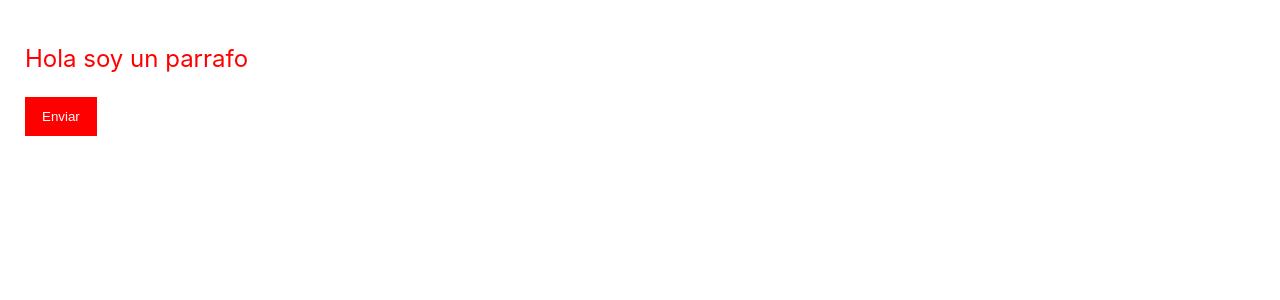
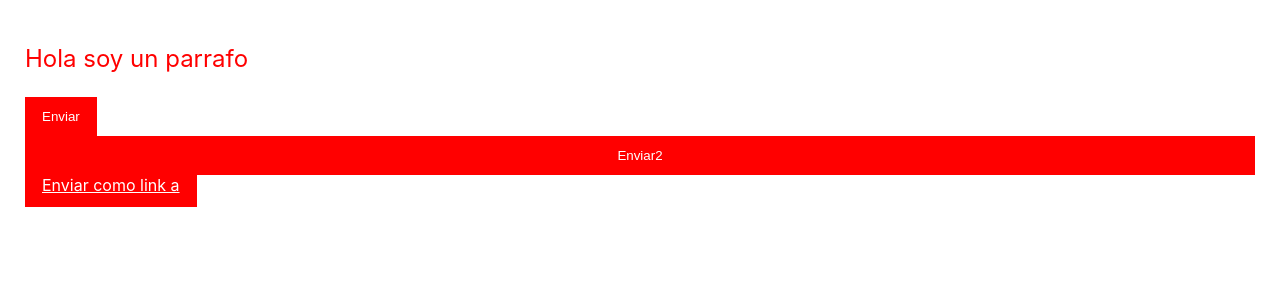
Before and after one commit to oscardenas17/styled, a React (Create React App) app: page / in a window 1280 px wide. Shown: the top 300 px of the page. Built offline with nearby package versions, Linux system fonts and the light colour scheme.

Commit message:
Cambiando las etiquetas renderizadas

```diff
--- a/src/App.js
+++ b/src/App.js
@@ -17,12 +17,22 @@ const Button = styled.button`
   border: solid 2px red;
   border-radius; 4px;
 `
+
+const BlockButton = styled(Button)`
+  width: 100%;
+  fonts-size: 24px;
+`
+
 function App() {
 
   return (
     <Content>
       <P>Hola soy un parrafo</P>
       <Button primary>Enviar</Button>
+
+      <BlockButton primary>Enviar2</BlockButton>
+
+      <BlockButton primary as="a" href="#"> Enviar como link a</BlockButton>
     </Content>
   );
 }
```
